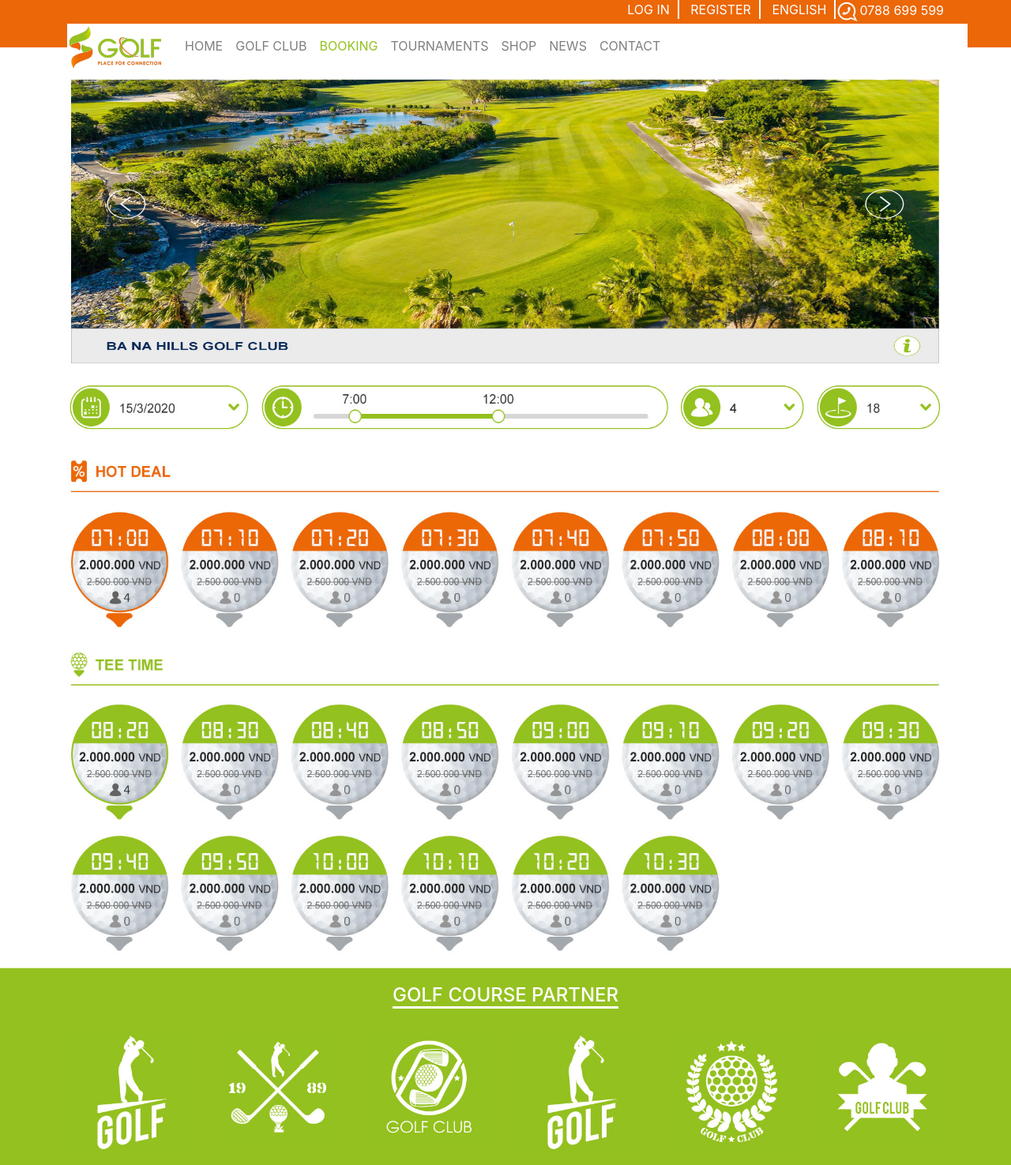
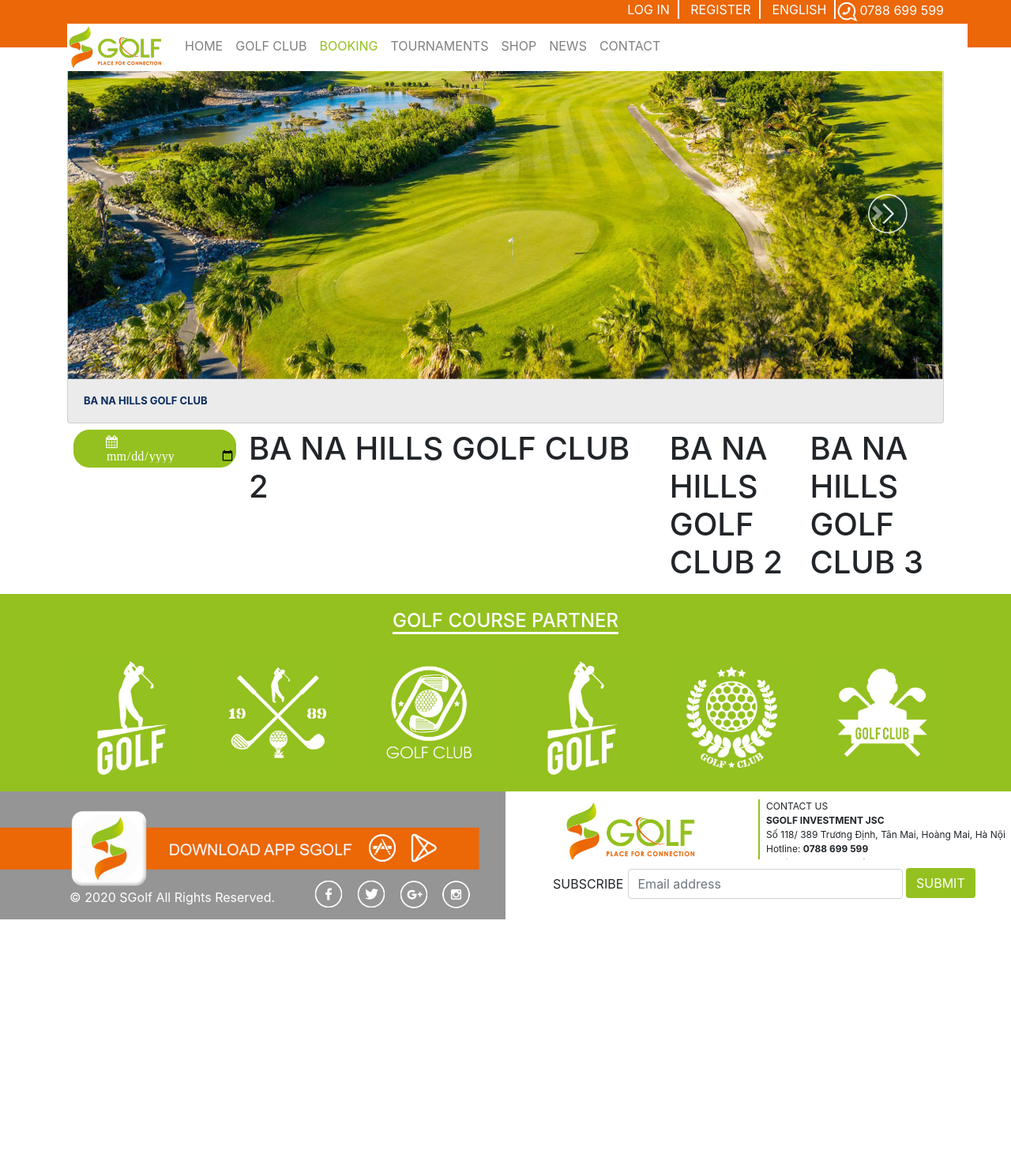
Before and after one commit to ms08-067/slice-html, a PHP site: page /sgolf/booking_retail.php in a window 1280 px wide. Shown: the top 1475 px of the page at 79% size. After the commit the page ends 1164 px from the top, so only its background shows below. Run offline with PHP 8.4, Linux system fonts and the light colour scheme.

Commit message:
booking_retail

```diff
--- a/assets/css/style1.css
+++ b/assets/css/style1.css
@@ -603,3 +603,37 @@
     background: #fefefe;
 }
 /*************  End CSS Checkout *********************/
+
+
+/*************  Start CSS booking_retail *********************/
+.card-booking-retail{
+    background: #ebebeb;
+}
+h2.card-title.h-booking-retail {
+    margin-top: 20px;
+    margin-left: 20px;
+    margin-bottom: 20px;
+}
+.list-teetime-date{
+    width: 20%;
+}
+.list-teetime-time{
+    width: 48%;
+}
+.list-teetime-person{
+    width: 16%;
+}
+.list-teetime-destination{
+    width: 16%;
+}
+input.fa-datepicker{
+    border: solid 1px #94c11f;
+    width: 100%;
+    border-radius: 20px;
+    padding: 6px 0px 4px 40px;
+}
+.fa-datepicker{
+    color: white;
+    background: #94c11f;
+}
+/*************  End CSS booking_retail *********************/
--- a/booking_retail.php
+++ b/booking_retail.php
@@ -5,6 +5,10 @@
 <title>Booking Retail</title>
 <link href="./assets/packages/bootstrap-4.0/css/bootstrap.css" rel="stylesheet"/>
 <link href="./assets/css/style1.css" rel="stylesheet"/>
+
+ <link rel="stylesheet" href="https://cdnjs.cloudflare.com/ajax/libs/font-awesome/4.7.0/css/font-awesome.min.css">
+
+
 </head>
 
 <body>
@@ -18,6 +22,10 @@
     	<?php include("partials/footer.php"); ?>
     </div>
 </div><!-- end div.wrapper -->
+
+<script src="./assets/packages/jquery/jquery-3.4.1.min.js"></script>
+<script src="./assets/packages/bootstrap-4.0/js/bootstrap.js"></script>
+
 <script src="./assets/packages/jquery/jquery-3.4.1.min.js"></script>
 </body>
 </html>
--- a/partials/main_booking_retail.php
+++ b/partials/main_booking_retail.php
@@ -1,11 +1,50 @@
 <div class="banner-booking-retail">
-	<img style="height: 400px;width: 100%;" src="./assets/img/banner_booking_retail.jpg" />
+	<div class="container">
+		<div class="card card-booking-retail">
+			<div id="carouselExampleControls" class="carousel slide" data-ride="carousel">
+			  <div class="carousel-inner">
+			    <div class="carousel-item active">
+			      <img class="d-block w-100" src="./assets/img/booking_retail.jpg" alt="First slide">
+			    </div>
+			    <div class="carousel-item">
+			      <img class="d-block w-100" src="./assets/img/booking_retail.jpg" alt="Second slide">
+			    </div>
+			  </div>
+			  <a class="carousel-control-prev" href="#carouselExampleControls" role="button" data-slide="prev">
+			    <span class="carousel-control-prev-icon" aria-hidden="true"></span>
+			    <span class="sr-only">Previous</span>
+			  </a>
+			  <a class="carousel-control-next" href="#carouselExampleControls" role="button" data-slide="next">
+			    <span class="carousel-control-next-icon" aria-hidden="true"></span>
+			    <span class="sr-only">Next</span>
+			  </a>
+			</div>
+			<h2 class="card-title h-booking-retail">BA NA HILLS GOLF CLUB</h2>
+		</div>
+	</div>
 </div>
-
 <div class="list-teetime">
-	<img style="height: 766px;width: 100%;" src="./assets/img/tee_time.jpg" />
+	<div class="container">
+		<div class="d-flex bd-highlight">
+		  <div class="p-2 flex-fill bd-highlight list-teetime-date">
+		  	<div class="panel-input-date">
+                   <form>
+					  <input type="date" id="birthday" name="birthday" class="iconfa-iconfa fa fa-calendar fa-datepicker">
+					</form>
+            </div>
+		  </div>
+		  <div class="p-2 flex-fill bd-highlight list-teetime-time">
+		  	<h1> BA NA HILLS GOLF CLUB 2</h1>
+		  </div>
+		  <div class="p-2 flex-fill bd-highlight list-teetime-person">
+		  	<h1> BA NA HILLS GOLF CLUB 2</h1>
+		  </div>
+		  <div class="p-2 flex-fill bd-highlight list-teetime-destination">
+		  	<h1> BA NA HILLS GOLF CLUB 3</h1>
+		  </div>
+		</div>
+	</div>
 </div>
-
 <div class="partner-booking">
 	<?php include("./partials/partner-booking.php") ?>
 </div>
```
Also changed, not shown: assets/img/booking_retail.jpg (added).
